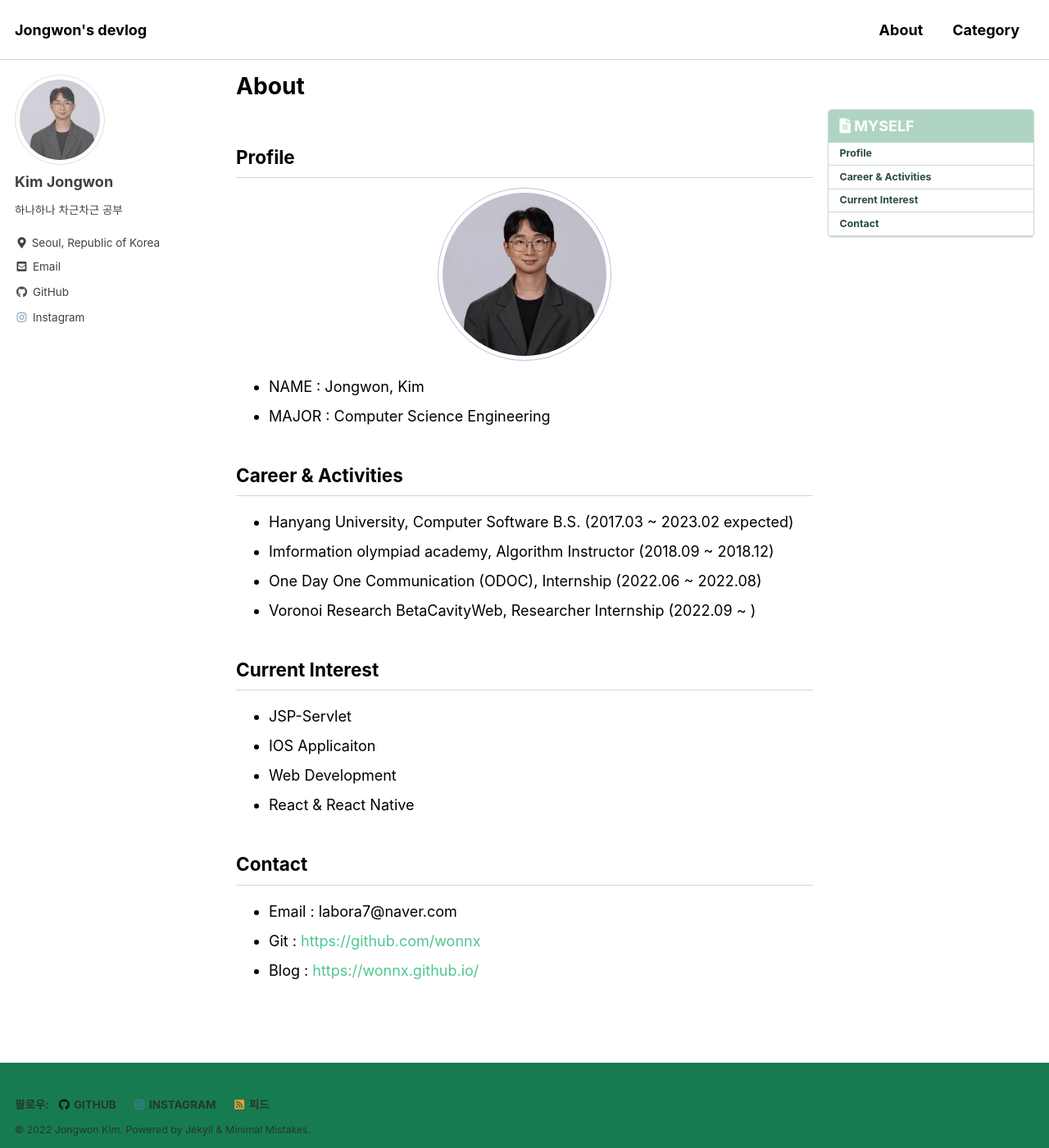
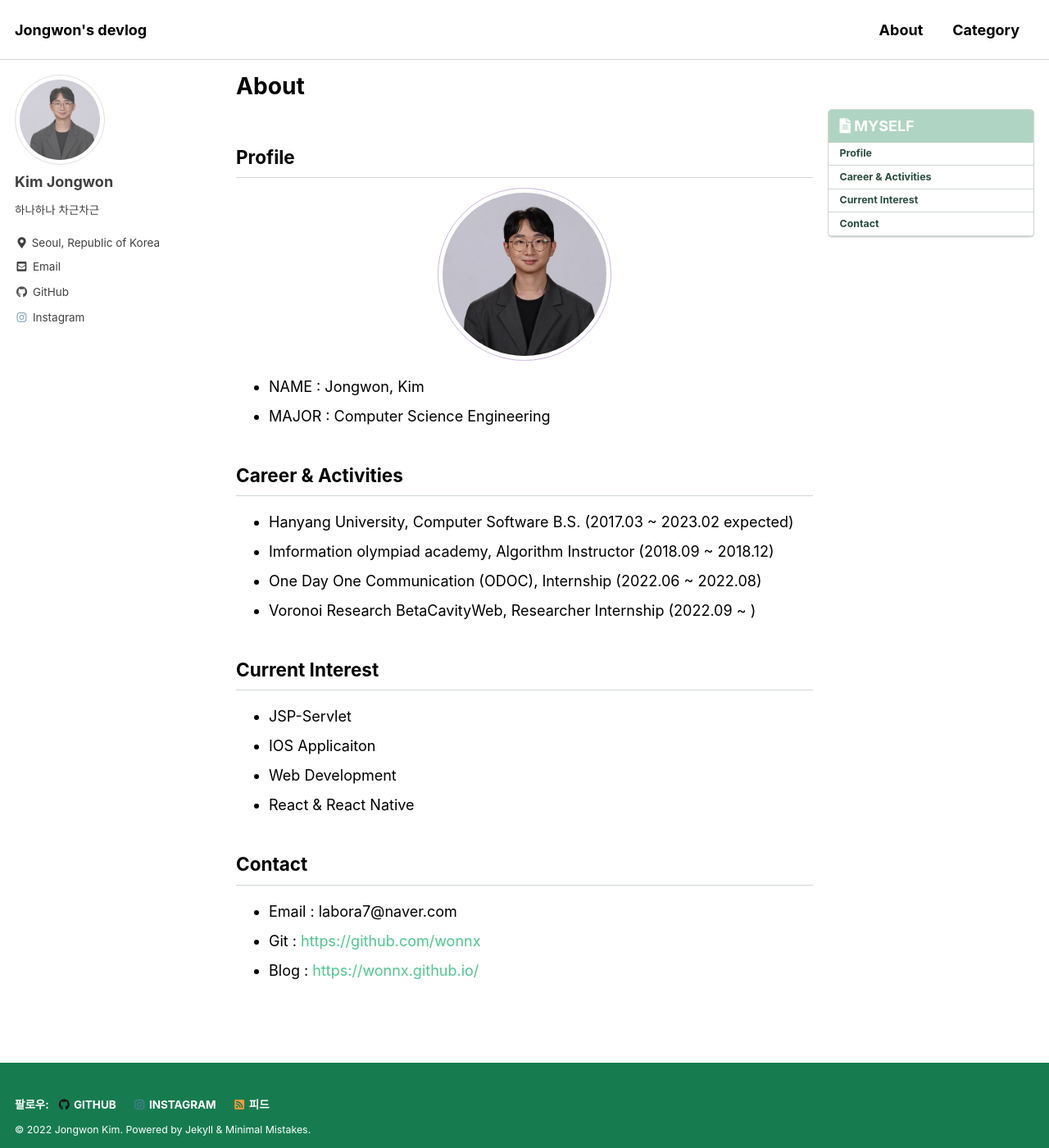
Before and after one commit to wonnx/wonnx.github.io, a Jekyll site: the page built from _pages/about.md, in a window 1280 px wide and 1400 px high. Shown: the whole window at 82% size. Built offline with Jekyll 4.4.1, drawn with Linux system fonts in a browser that asks for light colours; cached includes are drawn as plain includes; some web fonts are replaced.

Commit message:
default setting

```diff
--- a/_config.yml
+++ b/_config.yml
@@ -104,7 +104,7 @@ analytics:
 author:
   name             : "Kim Jongwon"
   avatar           : "/assets/images/wonnx.jpg"
-  bio              : "하나하나 차근차근 공부"
+  bio              : "하나하나 차근차근"
   location         : "Seoul, Republic of Korea"
   email            :
   links:
@@ -284,7 +284,8 @@ defaults:
     values:
       layout: single
       author_profile: true
-      read_time: true
+      read_time: false  # 글을 읽는데 걸리는 시간
+      show_date: true   # 포스트를 게시한 날짜 표시
       comments: true
       share: true
       related: true
--- a/_sass/minimal-mistakes/_footer.scss
+++ b/_sass/minimal-mistakes/_footer.scss
@@ -23,6 +23,7 @@
     margin-top: 2em;
     max-width: 100%;
     padding: 0 1em 2em;
+    color: white;     // text color change black -> white
 
     @include breakpoint($x-large) {
       max-width: $x-large;
--- a/_sass/minimal-mistakes/_variables.scss
+++ b/_sass/minimal-mistakes/_variables.scss
@@ -14,7 +14,7 @@ $indent-var: 1.3em !default;
 
 /* system typefaces */
 $serif: Georgia, Times, serif !default;
-$sans-serif: -apple-system, BlinkMacSystemFont, "Roboto", "Segoe UI",
+$sans-serif: -apple-system, BlinkMacSystemFont, "Nanum Gothic Coding", "Roboto", "Segoe UI",
   "Helvetica Neue", "Lucida Grande", Arial, sans-serif !default;
 $monospace: Monaco, Consolas, "Lucida Console", monospace !default;
 
--- a/assets/css/main.scss
+++ b/assets/css/main.scss
@@ -6,3 +6,5 @@
 
 @import "minimal-mistakes/skins/{{ site.minimal_mistakes_skin | default: 'default' }}"; // skin
 @import "minimal-mistakes"; // main partials
+
+@import url('https://fonts.googleapis.com/css?family=Nanum+Gothic+Coding&display=swap')
```
Also changed, not shown: _pages/category-archive.md (added, +6 -0 lines), _pages/category.md (deleted).
